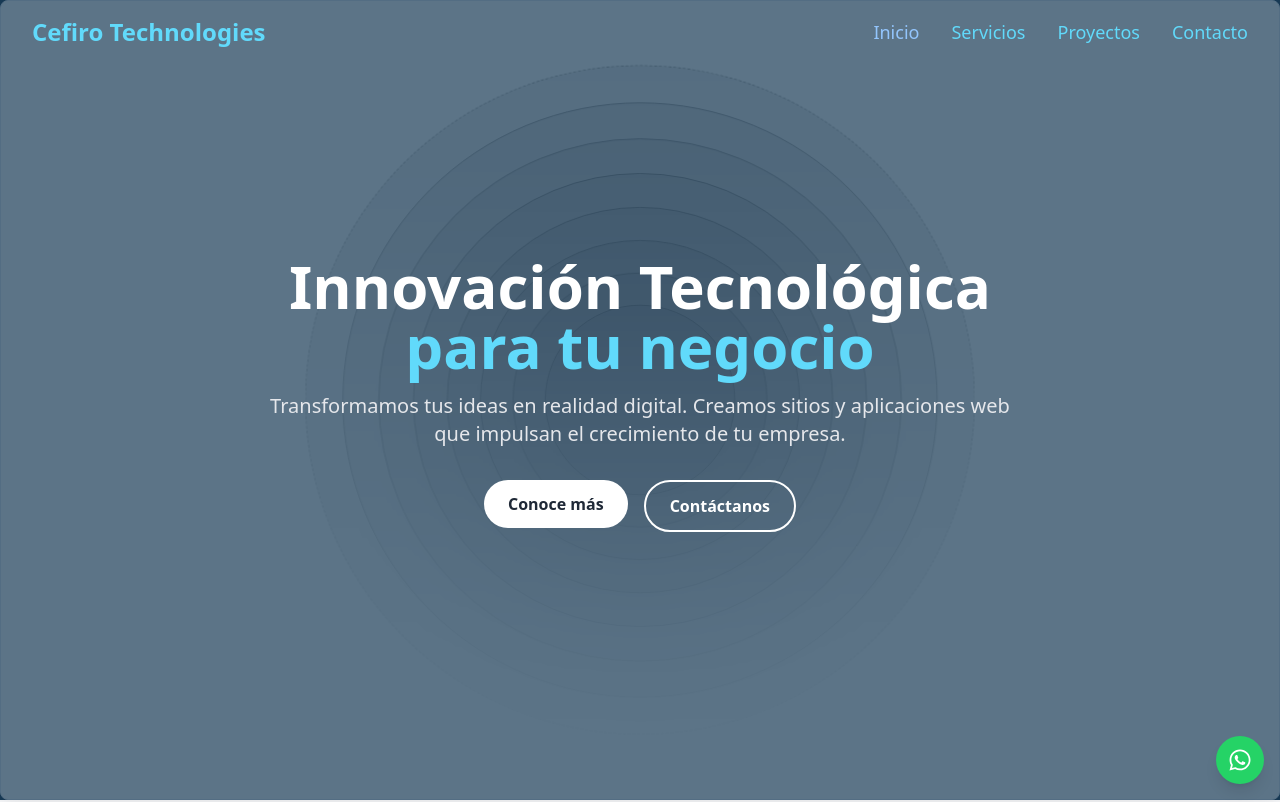
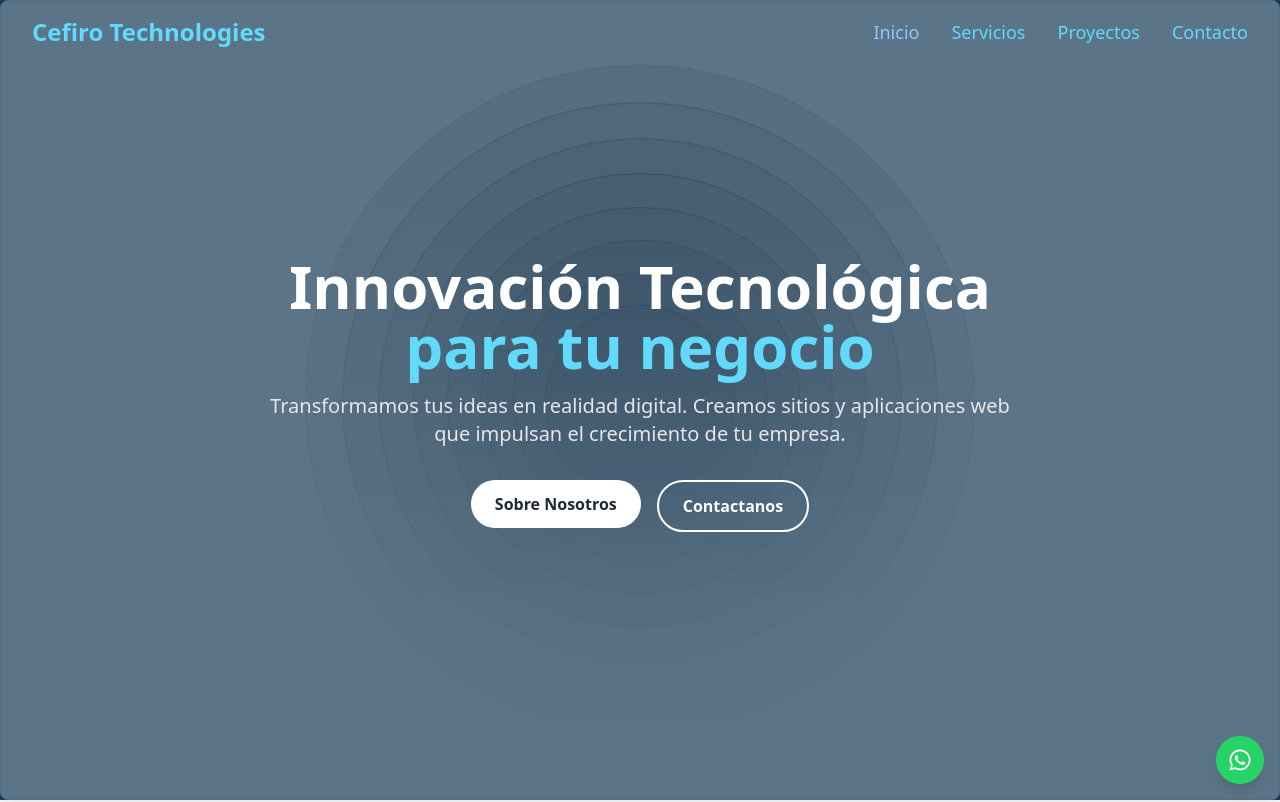
Before and after one commit to nabudev/cefiro-technologies, a Next.js app in the folder myapp/: page / in a window 1280 px wide. Shown: the top 802 px of the page. Built offline with nearby package versions, Linux system fonts and the light colour scheme.

Commit message:
Update tittle botton hero.jsx

```diff
--- a/myapp/src/components/hero.jsx
+++ b/myapp/src/components/hero.jsx
@@ -49,7 +49,7 @@ export function HeroJsx() {
                       className="bg-white text-gray-800 font-bold py-3 px-6 rounded-full hover:bg-blue-100 transition duration-300"
                       whileHover={{ scale: 1.05 }}
                       whileTap={{ scale: 0.95 }}>
-                      Conoce más
+                      Sobre Nosotros
                     </motion.button>
                   </Link>
                   <Link to="contact" smooth={true} duration={500}>
@@ -57,7 +57,7 @@ export function HeroJsx() {
                       className="bg-transparent border-2 border-white text-white font-bold py-3 px-6 rounded-full hover:bg-white hover:text-gray-800 transition duration-300"
                       whileHover={{ scale: 1.05 }}
                       whileTap={{ scale: 0.95 }}>
-                      Contáctanos
+                      Contactanos
                     </motion.button>
                   </Link>
                 </div>
```
